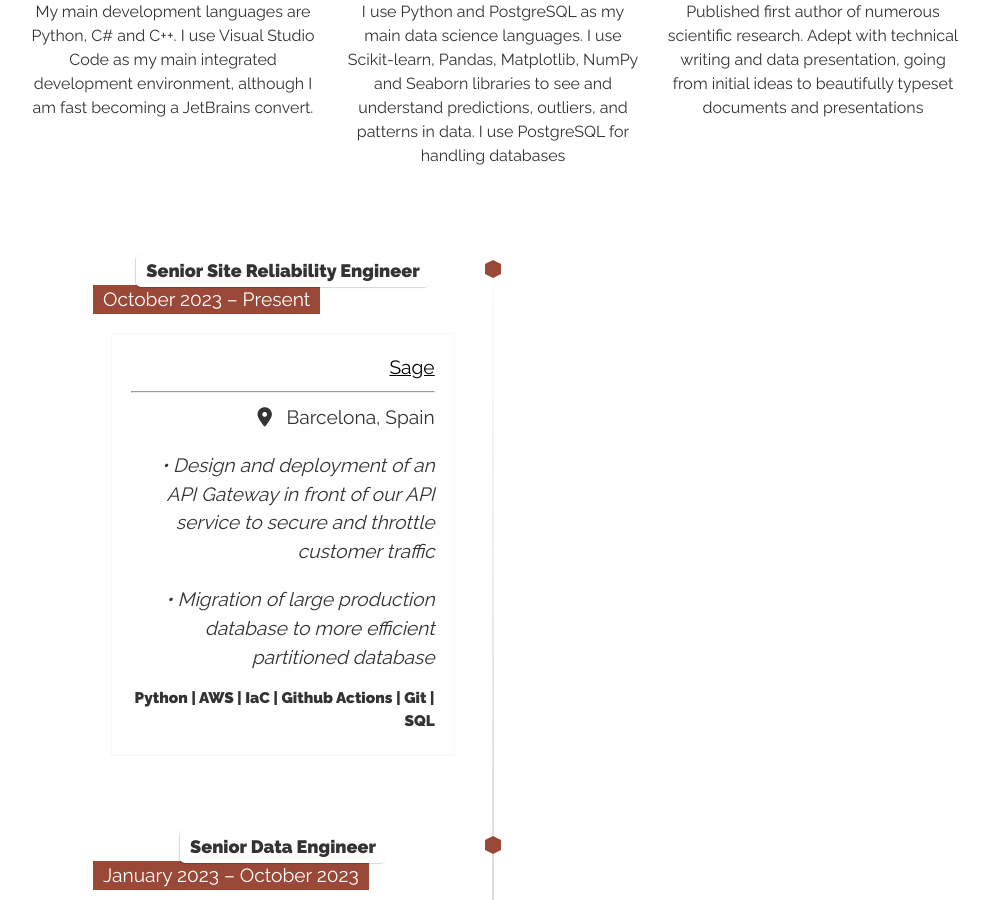
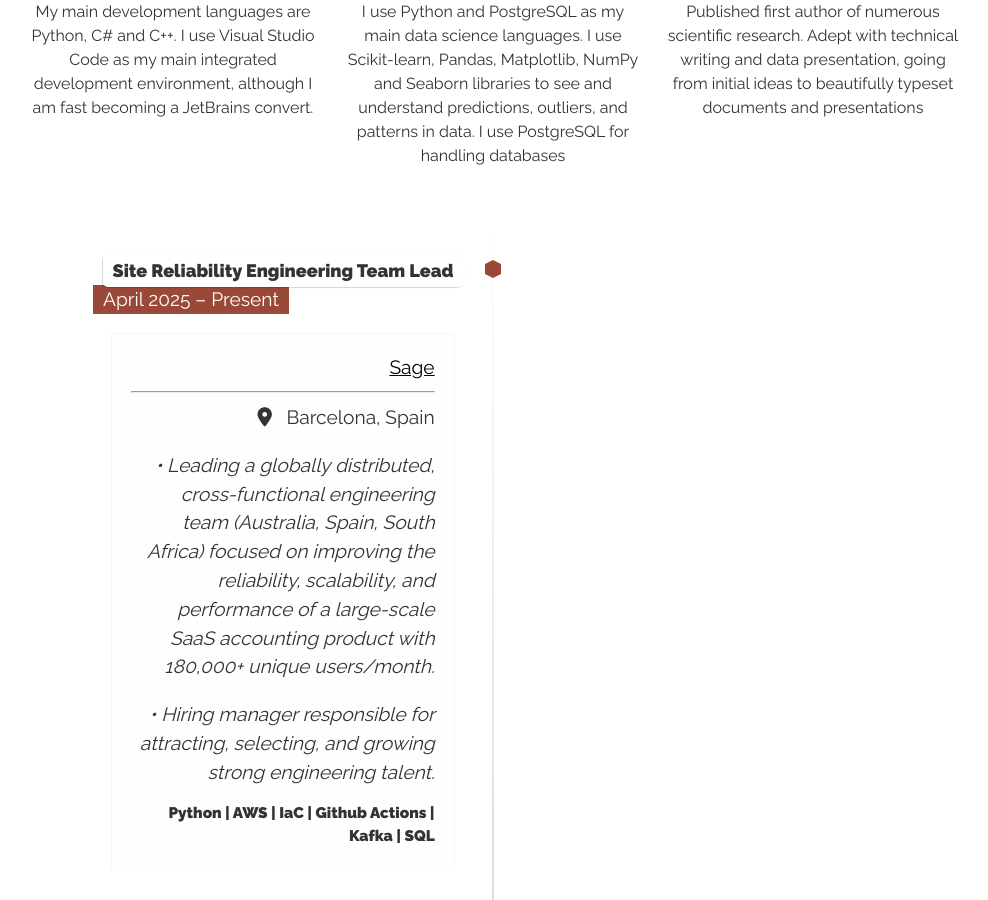
Before and after one commit to conanmercer/conanmercer.github.io, a Jekyll site: the page built from index.html, in a window 1280 px wide and 900 px high, scrolled down 1083 px. Shown: the whole window, without its empty margins (147-1135 px from the left). Built offline with Jekyll 4.4.1, drawn with Linux system fonts in a browser that asks for light colours; nearby versions of some CDN libraries; some web fonts are replaced; some of the changed text lies outside the part shown.

Commit message:
update, user description and add current role as Site Reliability Engineering Team Lead

```diff
--- a/_config.yml
+++ b/_config.yml
@@ -6,7 +6,7 @@ description: Resume and Blog
 
 # User settings
 username: Conan Mercer
-user_description: <p> <b><span style="color:#9a4837;">I am a Chemistry Ph.D</span></b> now traveling the path of a <b><span style="color:#9a4837;">Site Reliability Engineer.</span></b> I thrive in challenging, constantly changing environments. Lately I have been immersed in <b><span style="color:#9a4837;">Site Reliability Engineering</span></b>, helping to build a great SaaS company at <a href="https://www.sage.com/en-gb/" target="_blank">Sage</a>. I design and implement data pipelines on top of AWS infrastructure.</b> I have over <b><span style="color:#9a4837;">5 year’s experience</span></b> in the management of international technology projects of a complex nature. I have strong technical abilities in Python, AWS and software development tooling. During my Ph.D I acquired solid skills in <b><span style="color:#9a4837;">data science, public speaking and project management</span></b>. I have a proven ability to apply the latest research and techniques to solve a variety of scientific problems.
+user_description: <p> <b><span style="color:#9a4837;">I am a Chemistry Ph.D</span></b> now traveling the path of a <b><span style="color:#9a4837;">Site Reliability Engineer Leader.</span></b> I thrive in challenging, constantly changing environments. Lately I have been immersed in <b><span style="color:#9a4837;">Site Reliability Engineering</span></b>, helping to build a great SaaS company at <a href="https://www.sage.com/en-gb/" target="_blank">Sage</a>. I design and implement data pipelines on top of AWS infrastructure.</b> I have over <b><span style="color:#9a4837;">5 year’s experience</span></b> in the management of international technology projects of a complex nature. I have strong technical abilities in Python, AWS and software development tooling. During my Ph.D I acquired solid skills in <b><span style="color:#9a4837;">data science, public speaking and project management</span></b>. I have a proven ability to apply the latest research and techniques to solve a variety of scientific problems.
 user_title: Site Reliability Engineering Team Lead
 email: conan.mercer1@gmail.com
 
--- a/_includes/curriculum.html
+++ b/_includes/curriculum.html
@@ -1,4 +1,25 @@
 <ul class="timeline">
+
+  <!-- Item 16 -->
+  <li>
+    <div class="direction-l">
+      <div class="flag-wrapper">
+        <span class="hexa"></span>
+        <span class="flag">Site Reliability Engineering Team Lead</span>
+        <span class="time-wrapper"><span class="time">April 2025 – Present</span></span>
+      </div>
+      <div class="desc">
+        <a href="https://www.sage.com/en-gb" target="_blank">Sage</a>
+        <hr>
+        <i class="icon fas fa-map-marker-alt"></i> &nbsp; Barcelona, Spain
+        <p class="subDetails"> <span>&#8226;</span> Leading a globally distributed, cross-functional engineering team (Australia, Spain, South Africa) focused on improving the reliability, scalability, and performance of a large-scale SaaS accounting product with 180,000+ unique users/month.</a></p>
+        <p class="subDetails"> <span>&#8226;</span> Hiring manager responsible for attracting, selecting, and growing strong engineering talent. </a>
+        </p>
+        <p class="subTags">Python | AWS | IaC | Github Actions | Kafka | SQL </a></p>
+      </div>
+    </div>
+  </li>
+
 
   <!-- Item 15 -->
   <li>
@@ -6,7 +27,7 @@
       <div class="flag-wrapper">
         <span class="hexa"></span>
         <span class="flag">Senior Site Reliability Engineer</span>
-        <span class="time-wrapper"><span class="time">October 2023 – Present</span></span>
+        <span class="time-wrapper"><span class="time">October 2023 – April 2025</span></span>
       </div>
       <div class="desc">
         <a href="https://www.sage.com/en-gb" target="_blank">Sage</a>
```
